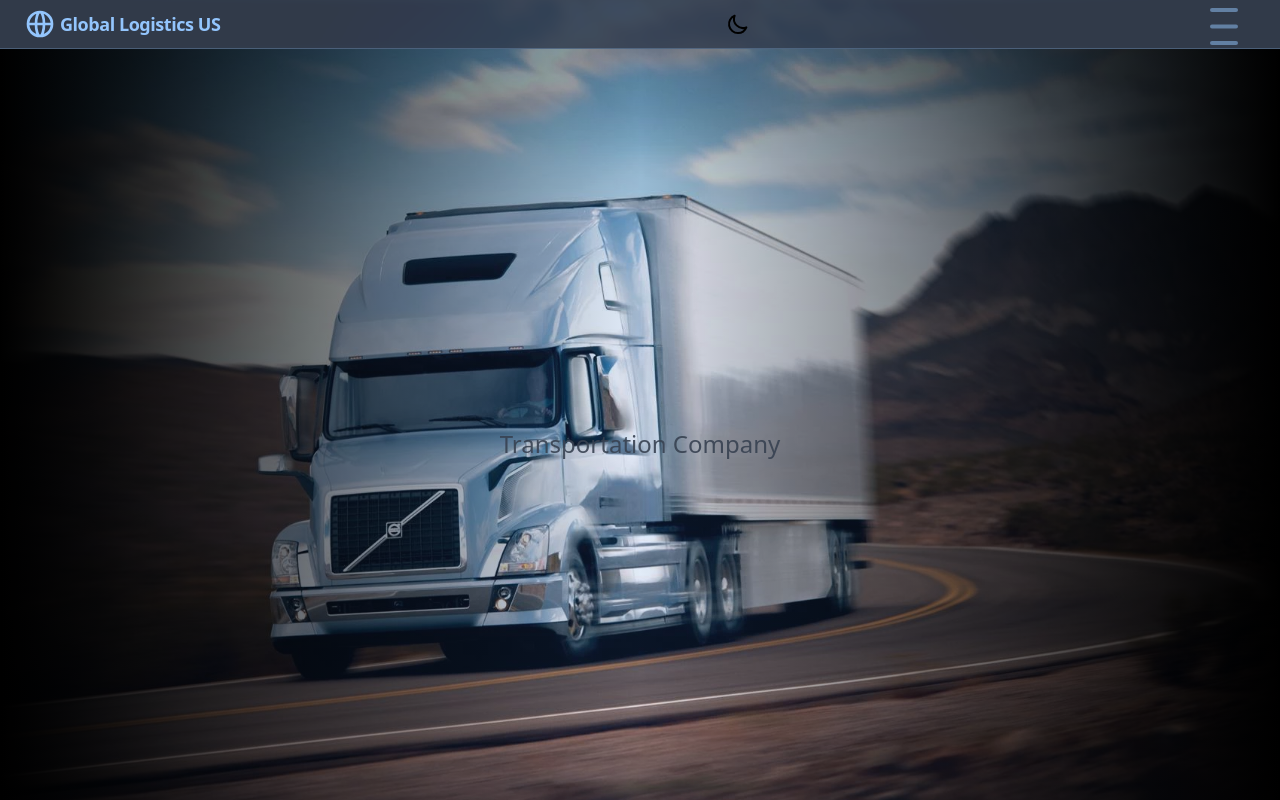
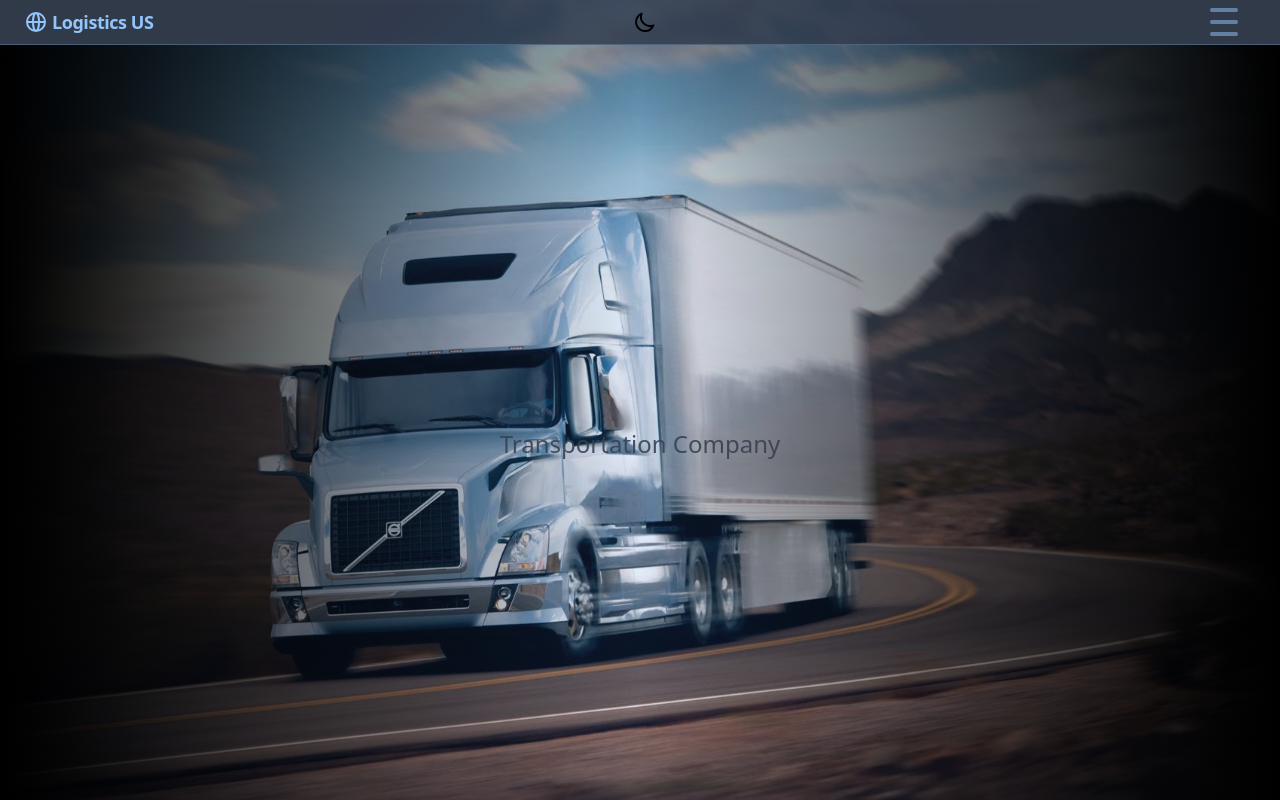
Before and after one commit to KIvancevic/Global-Logistics, a Next.js app: page / in a window 1280 px wide. Shown: the top 800 px of the page. Built offline with nearby package versions, Linux system fonts and the light colour scheme.

Commit message:
navbar changes about logo

```diff
--- a/components/Logo.js
+++ b/components/Logo.js
@@ -5,9 +5,9 @@ const Logo = () => {
   return (
     <Link href="/">
       <a className="flex items-center space-x-1 text-blue-300">
-        <GlobeAltIcon className="w-8 h-8 flex-shrink-0" />
-        <span className="font-bold text-lg tracking-tight whitespace-nowrap">
-          Global Logistics US
+        <GlobeAltIcon className="h-6 w-6 flex-shrink-0" />
+        <span className="font-bold text-lg tracking-tight whitespace-nowrap logoHidden">
+          Logistics US
         </span>
       </a>
     </Link>
--- a/sections/Header.js
+++ b/sections/Header.js
@@ -19,7 +19,7 @@ const Header = () => {
             color="white"
             onClick={() => setTheme("light")}
             xmlns="http://www.w3.org/2000/svg"
-            className="h-6 w-6"
+            className="h-6 w-6 mr-7 sm:mr-[7.5em]"
             fill="none"
             viewBox="0 0 24 24"
             stroke="currentColor"
@@ -38,7 +38,7 @@ const Header = () => {
             cursor='pointer'
             onClick={() => setTheme("dark")}
             xmlns="http://www.w3.org/2000/svg"
-            className="h-6 w-6"
+            className="h-6 w-6 mr-7 sm:mr-[7.5em]"
             fill="none"
             viewBox="0 0 24 24"
             stroke="currentColor"
@@ -60,7 +60,7 @@ const Header = () => {
               lineProps={{ strokeLinecap: "round" }}
               transition={{ type: "spring", stiffness: 260, damping: 20 }}
               width="24"
-              height="33"
+              height="24"
             />
           </div>
       </div>
--- a/styles/global.css
+++ b/styles/global.css
@@ -58,7 +58,7 @@ body {
 
 .is-non-active {
   transform: translateX(105%);
-  transition-delay: 2000ms;
+  transition-delay: 1000ms;
 }
 .is-active {
   transform: translateX(0);
@@ -79,7 +79,7 @@ body {
 
 .openedSvg {
   position:absolute;
-  right: 44px;
+  right: 32px;
   top: 6px;
   z-index: 100000;
 }
@@ -87,9 +87,16 @@ body {
 .closedSvg {
   color: black;
   position:absolute;
-  right: 44px;
+  right: 32px;
   top: 10px;
   z-index: 100000;
+}
+
+@media screen and (min-width: 640px) {
+  .closedSvg,
+  .openedSvg {
+  right: 44px;
+  }
 }
 
 .burgerItems {
@@ -101,3 +108,16 @@ body {
   align-items: center;
   backdrop-filter: blur(10px) saturate(180%);
 }
+
+.logoMobileDevice {
+  display: none;
+}
+
+@media screen and (max-width: 640px) {
+  .logoHidden {
+    display: none;
+  }
+  .logoMobileDevice {
+    display: block;
+  }
+}
--- a/tailwind.config.js
+++ b/tailwind.config.js
@@ -40,6 +40,9 @@ module.exports = {
       padding: {
         headings: '52.1rem'
       },
+      margin: {
+        '7.5em': '7.5em',
+      },
       screens: {
         'xs' : '320px',
         'customers1' : '1682px',
```
